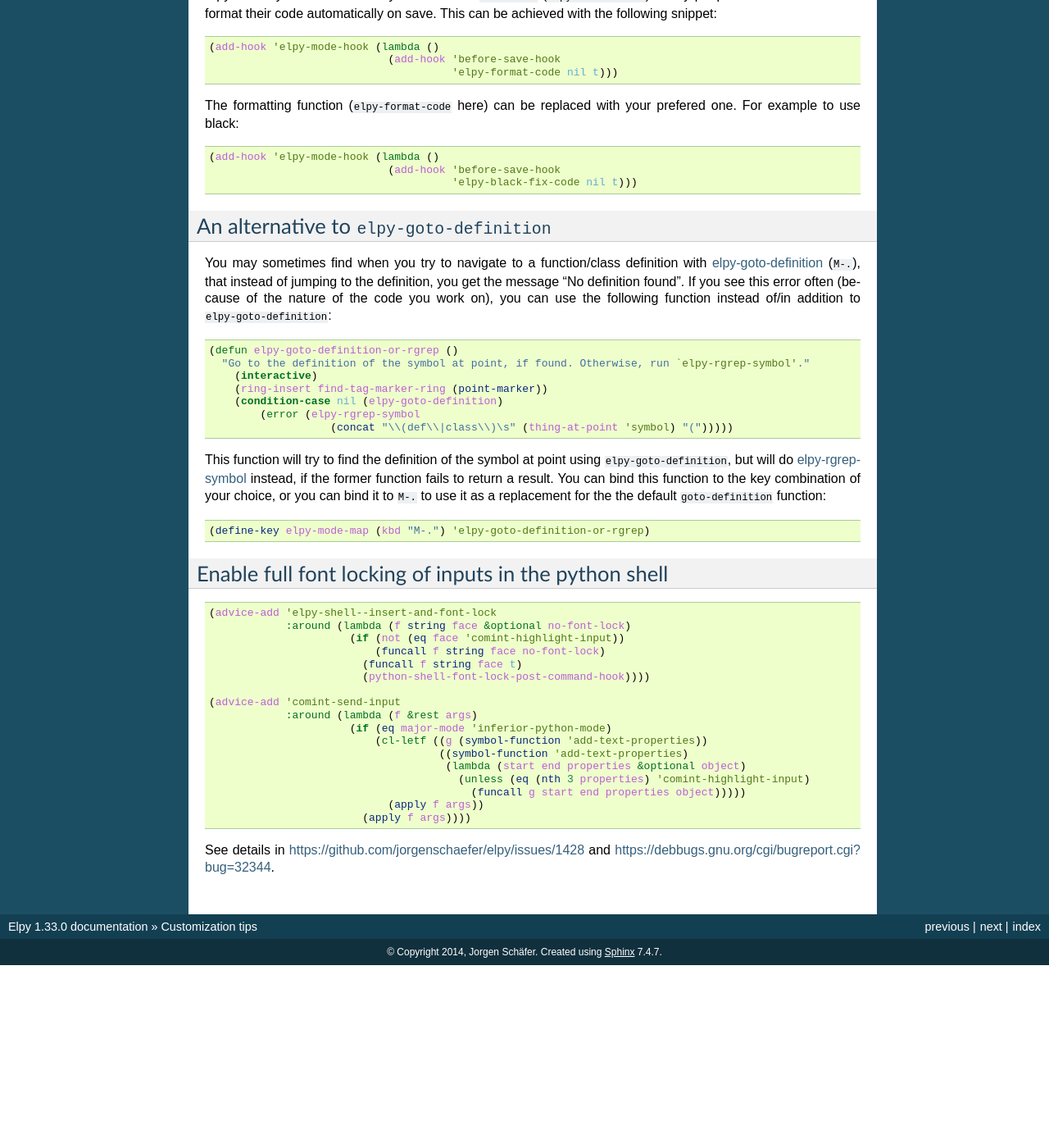
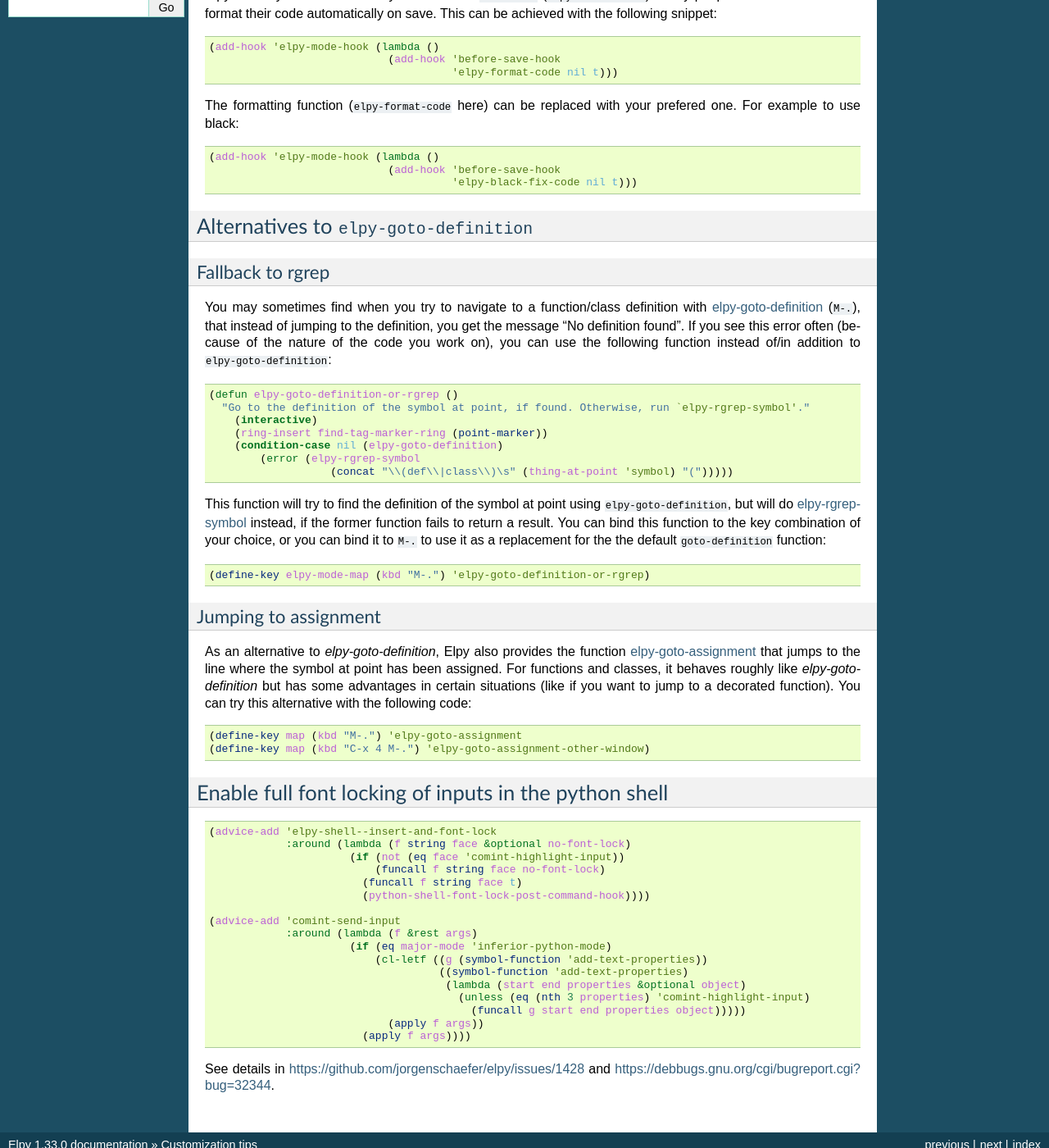
Before and after one commit to jorgenschaefer/elpy, a Sphinx documentation site: the page built from docs/customization_tips.rst, in a window 1280 px wide and 1400 px high, scrolled down 512 px. Shown: the whole window at 82% size. Built offline with Sphinx 7.4.7, drawn with Linux system fonts in a browser that asks for light colours; before the commit the page ends 1689 px from its top, so only the background shows below that; some of the changed text lies outside the part shown.

Commit message:
Added `elpy-goto-assignment` to the documentation

```diff
--- a/docs/customization_tips.rst
+++ b/docs/customization_tips.rst
@@ -55,8 +55,11 @@
 
 
 
-An alternative to ``elpy-goto-definition``
-==========================================
+Alternatives to ``elpy-goto-definition``
+========================================
+
+Fallback to rgrep
+-----------------
 
 You may sometimes find when you try to navigate to a function/class definition with elpy-goto-definition_ (``M-.``), that instead of jumping to the definition, you get the message "No definition found". If you see this error often (because of the nature of the code you work on), you can use the following function instead of/in addition to ``elpy-goto-definition``:
 
@@ -79,6 +82,21 @@
     (define-key elpy-mode-map (kbd "M-.") 'elpy-goto-definition-or-rgrep)
 
 .. _elpy-rgrep-symbol: http://elpy.readthedocs.org/en/latest/ide.html#command-elpy-rgrep-symbol
+
+Jumping to assignment
+---------------------
+
+As an alternative to `elpy-goto-definition`, Elpy also provides the function elpy-goto-assignment_ that jumps to the line where the symbol at point has been assigned.
+For functions and classes, it behaves roughly like `elpy-goto-definition` but has some advantages in certain situations (like if you want to jump to a decorated function).
+You can try this alternative with the following code:
+
+
+.. code-block:: elisp
+
+   (define-key map (kbd "M-.") 'elpy-goto-assignment
+   (define-key map (kbd "C-x 4 M-.") 'elpy-goto-assignment-other-window)
+
+.. _elpy-goto-assignment: http://elpy.readthedocs.org/en/latest/ide.html#command-elpy-goto-assignment
 
 
 Enable full font locking of inputs in the python shell
```
Also changed, not shown: docs/ide.rst (+7 -0 lines).
